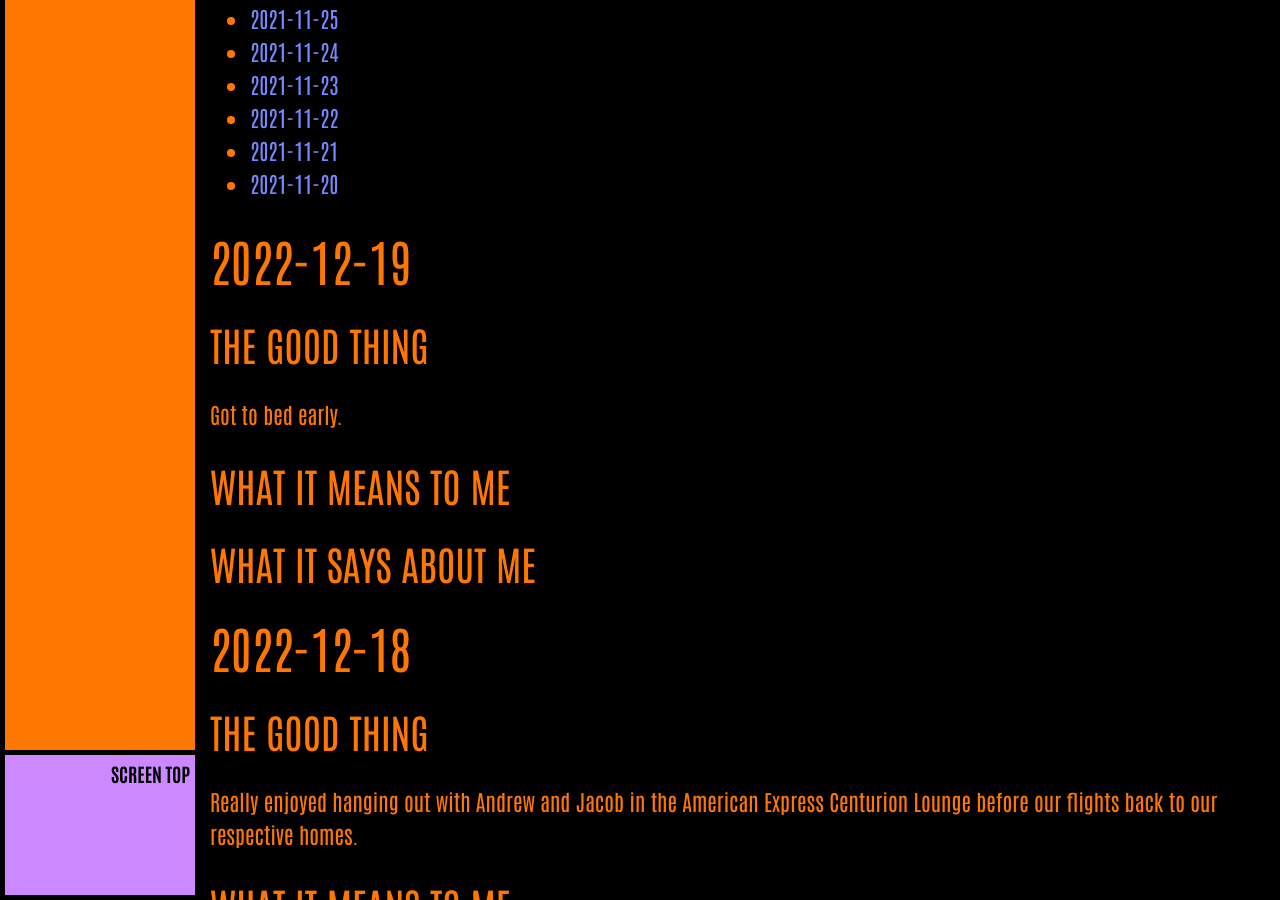
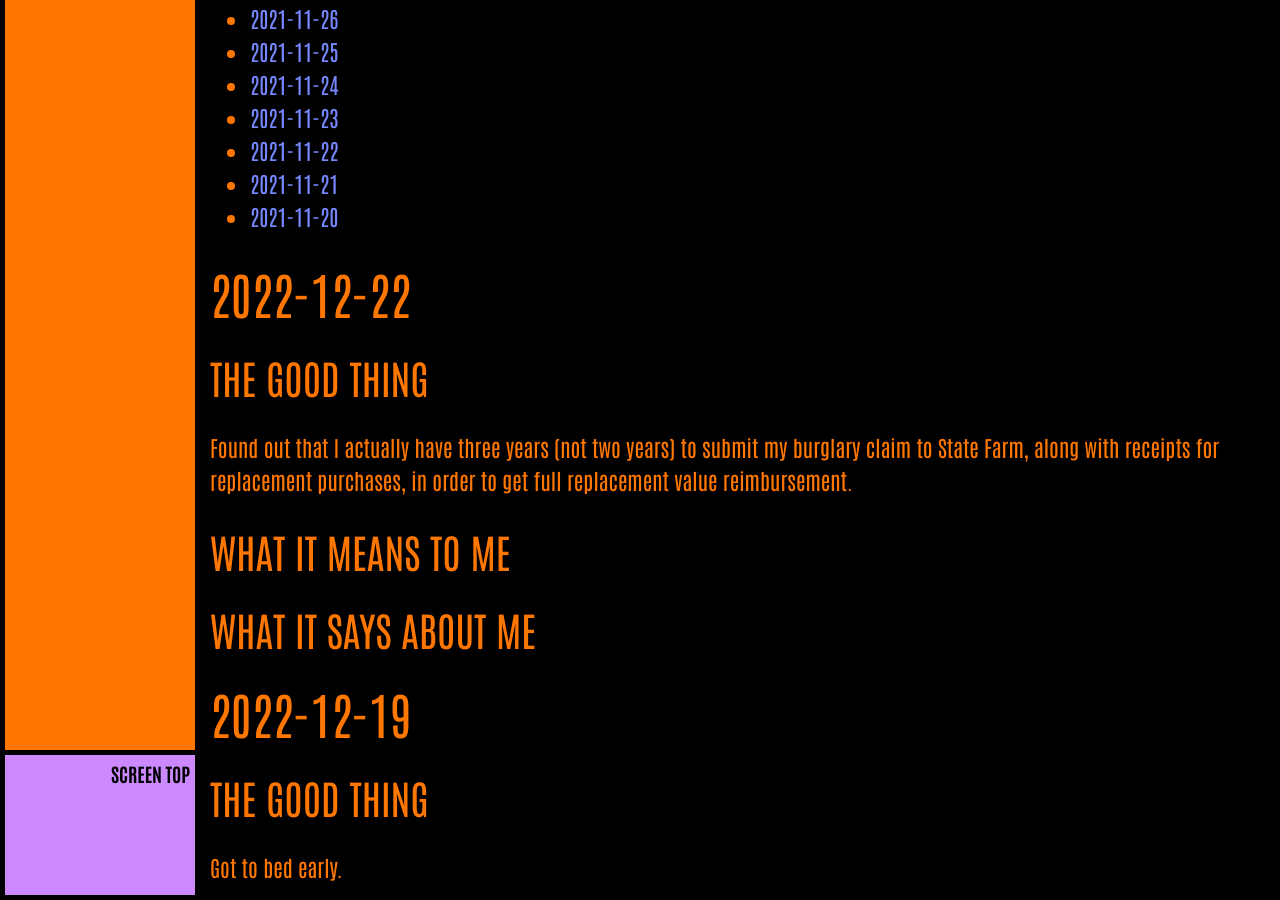
Before and after one commit to ArthurZey/arthurzey.github.io, a Jekyll site: the page built from _pages/one-good-thing.md, in a window 1280 px wide and 900 px high, scrolled down 8217 px. Built offline with Jekyll 4.4.1, drawn with Linux system fonts in a browser that asks for light colours; some of the changed text lies outside the part shown.

Commit message:
added stub for 2022-12-22

```diff
--- a/_pages/one-good-thing.md
+++ b/_pages/one-good-thing.md
@@ -13,6 +13,16 @@
 {:toc}
 {::options toc_levels="2" /}
 
+## 2022-12-22
+### The Good Thing
+Found out that I actually have three years (not two years) to submit my burglary claim to State Farm, along with receipts for replacement purchases, in order to get full replacement value reimbursement.
+### What It Means to Me
+
+### What It Says about Me
+
+
+
+
 ## 2022-12-19
 ### The Good Thing
 Got to bed early.
```
Also changed, not shown: other parts of _pages/one-good-thing.md (+1 -1 lines).
